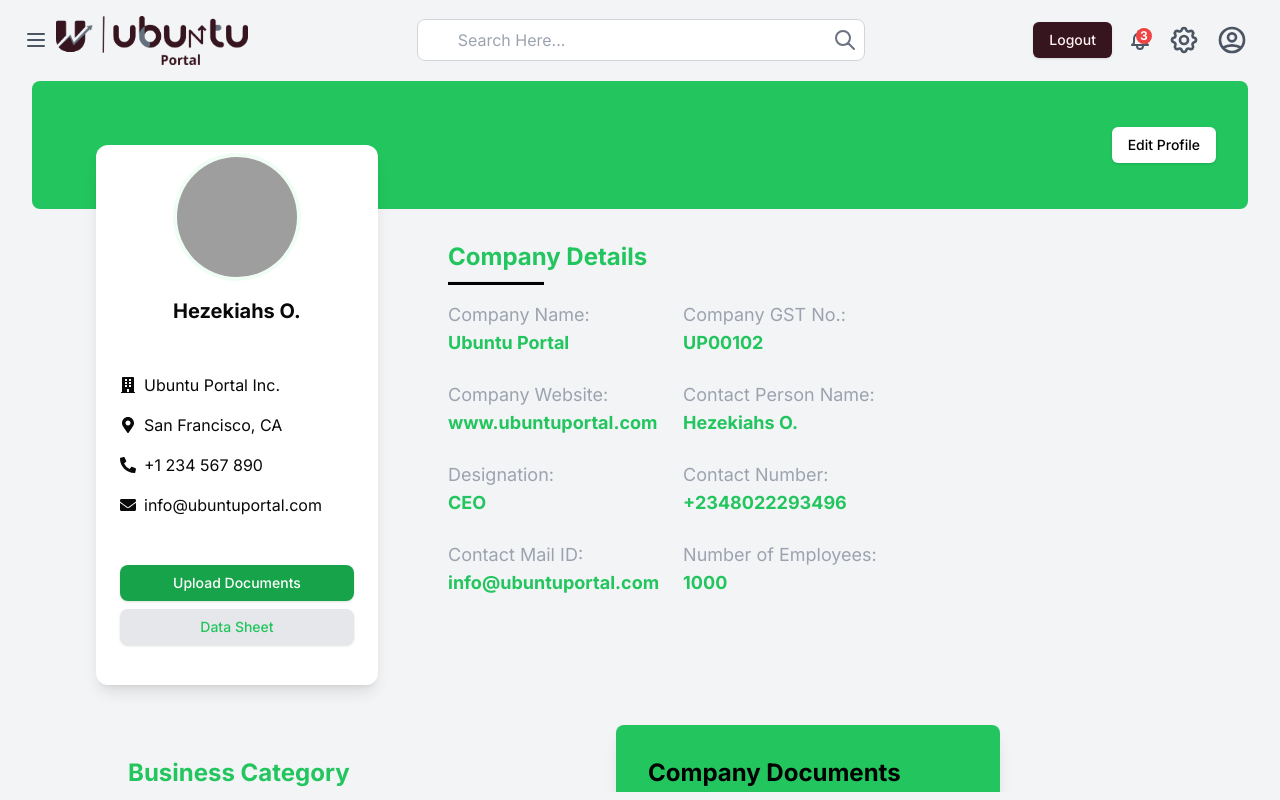
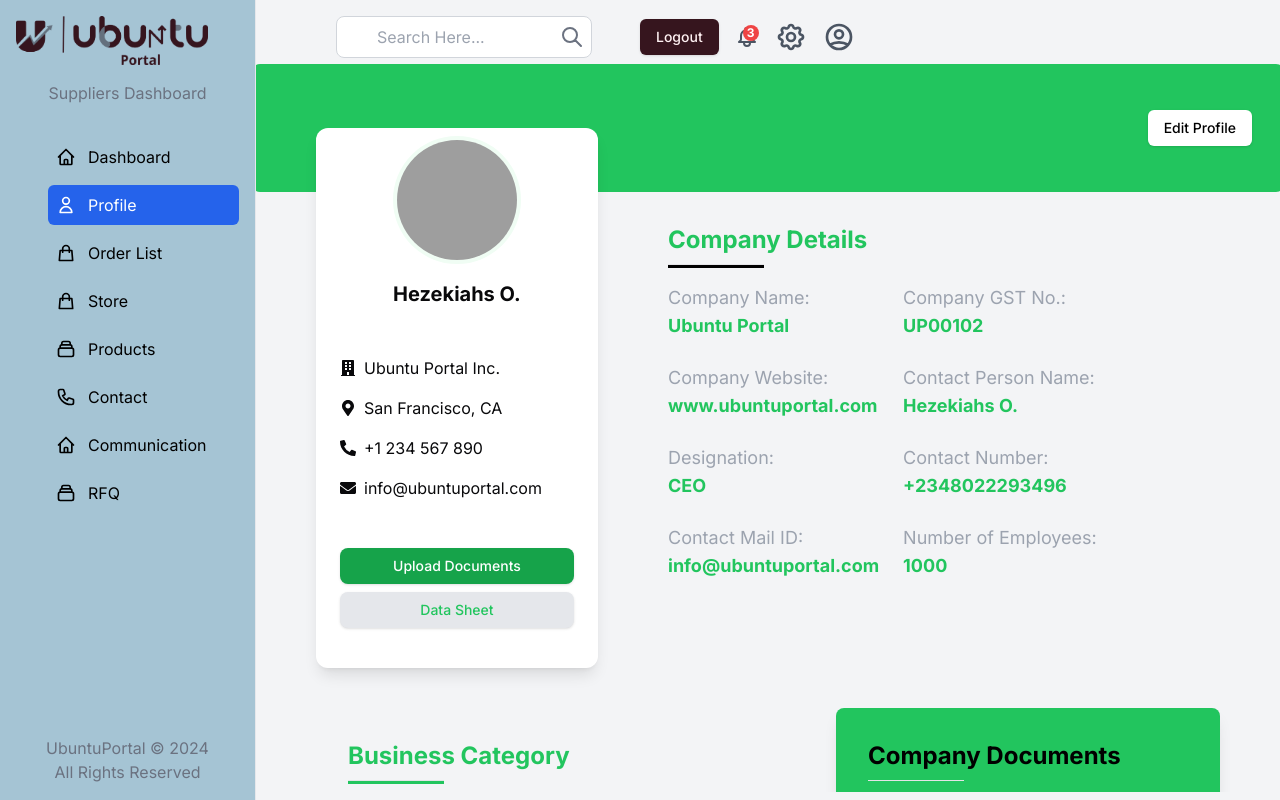
Before and after one commit to ubuntuportal/ubuntu_portal, a Next.js app in the folder ubuntu_portal_frontend/: page /supplier/dashboard/profile in a window 1280 px wide. Built offline with nearby package versions, Linux system fonts and the light colour scheme; grey boxes are pictures that could not be loaded.

Commit message:
fixed sidebar

```diff
--- a/ubuntu_portal_frontend/app/supplier/dashboard/layout.tsx
+++ b/ubuntu_portal_frontend/app/supplier/dashboard/layout.tsx
@@ -13,12 +13,13 @@
   const toggleSidebar = () => setSidebarOpen(!isSidebarOpen);
 
   return (
-    <main className="bg-gray-100">
+    <main className="bg-gray-100 justify-center item-center">
       <div className="h-screen flex">
+        {/* Sidebar should be static on larger screens */}
         <Sidebar isOpen={isSidebarOpen} toggleSidebar={toggleSidebar} />
-        <div className="w-[86%] md:w-[92%] lg:w-[84%] xl:w-[86%] overflow-scroll flex-1 flex-col mb-2">
+        <div className="w-full md:w-[80%] lg:w-[85%] xl:w-[86%] overflow-scroll flex-1 flex-col mb-2">
           <Header toggleSidebar={toggleSidebar} />
-          <section>{children}</section>
+          <section className="mt-8 p-4">{children}</section>
         </div>
       </div>
     </main>
--- a/ubuntu_portal_frontend/app/supplier/dashboard/profile/page.tsx
+++ b/ubuntu_portal_frontend/app/supplier/dashboard/profile/page.tsx
@@ -8,6 +8,7 @@
 
 function Profile() {
   return (
+    <div className="flex flex-col items-center justify-center min-h-screen p-4 bg-transparent">
       <div className="relative">
         {/* Green background section */}
         <div className="bg-green-500 rounded-lg max-w-full mx-8 p-8 h-32 flex justify-end items-center relative">
@@ -30,6 +31,7 @@
           <BusinessCategory /> <CompanyDocuments />
         </div>
       </div>
+    </div>
   );
 }
 
--- a/ubuntu_portal_frontend/components/supplier/Dashboard/Layouts/Header.tsx
+++ b/ubuntu_portal_frontend/components/supplier/Dashboard/Layouts/Header.tsx
@@ -1,7 +1,7 @@
-import React from "react";
+import React, { useEffect, useState } from "react";
 import Link from "next/link";
-import { MenuIcon } from "@heroicons/react/outline"; // Import the menu icon
-import LogoutButton from "../../../LogoutButton";
+import { MenuIcon } from "@heroicons/react/outline";
+import LogoutButton from "../../../LogoutButton"; // Assuming this is a custom component
 import {
   BellIcon,
   CogIcon,
@@ -14,14 +14,38 @@
 }
 
 function Header({ toggleSidebar }: HeaderProps) {
+  const [isScrolled, setIsScrolled] = useState(false);
+
+  // Add scroll effect to change header background on scroll
+  useEffect(() => {
+    const handleScroll = () => {
+      if (window.scrollY > 0) {
+        setIsScrolled(true);
+      } else {
+        setIsScrolled(false);
+      }
+    };
+
+    window.addEventListener("scroll", handleScroll);
+    return () => {
+      window.removeEventListener("scroll", handleScroll);
+    };
+  }, []);
+
   return (
-    <header className="bg-transparent p-4 flex items-center justify-between">
-      <div className="flex items-center justify-between">
-        {/* Toggle Sidebar Button */}
-        <button onClick={toggleSidebar} className=" p-2 text-gray-600">
+    <header
+      className={`mx-4 p-4 flex gap-x-8 items-center justify-center fixed top-0 w-fit z-20 transition-all duration-300 ${
+        isScrolled ? "bg-white shadow-md" : "bg-transparent"
+      }`}
+    >
+      <div className="flex items-center">
+        {/* Toggle Sidebar Button (Hamburger) - hidden on desktop */}
+        <button onClick={toggleSidebar} className="p-2 text-gray-600 md:hidden">
           <MenuIcon className="h-6 w-6" />
         </button>
-        <div className="w-48">
+
+        {/* Logo - visible only on mobile */}
+        <div className="w-48 md:hidden">
           <Link href="/supplier/dashboard">
             <img src="/Logo_complete.png" alt="Ubuntu Portal" />
           </Link>
@@ -29,10 +53,10 @@
       </div>
 
       {/* Search Bar */}
-      <div className="flex items-center w-full max-w-md mx-4">
+      <div className="flex items-center w-full max-w-64 mx-4">
         <div className="relative flex items-center w-full">
           <button className="absolute right-2">
-            <SearchIcon className=" h-auto w-6 text-gray-500" />
+            <SearchIcon className="h-auto w-6 text-gray-500" />
           </button>
           <input
             type="text"
@@ -42,8 +66,8 @@
         </div>
       </div>
 
-      {/* User Profile & Notifications */}
-      <div className="flex items-center mr-4 space-x-4">
+      {/* User Profile & Notifications - Ensure visibility */}
+      <div className="flex items-center space-x-4">
         <LogoutButton />
         <button className="relative text-gray-600 hover:text-gray-800">
           <BellIcon className="h-6 w-6" />
--- a/ubuntu_portal_frontend/components/supplier/Dashboard/Layouts/Sidebar.tsx
+++ b/ubuntu_portal_frontend/components/supplier/Dashboard/Layouts/Sidebar.tsx
@@ -1,6 +1,7 @@
 "use client";
 import React from "react";
 import Link from "next/link";
+import { useRouter } from "next/navigation"; // Import useRouter
 import {
   HomeIcon,
   UserIcon,
@@ -15,6 +16,7 @@
 }
 
 export default function Sidebar({ isOpen, toggleSidebar }: SidebarProps) {
+  const router = useRouter();
   const menuItems = [
     { name: "Dashboard", icon: HomeIcon, href: "/supplier/dashboard" },
     { name: "Profile", icon: UserIcon, href: "/supplier/dashboard/profile" },
@@ -38,24 +40,25 @@
     { name: "RFQ", icon: CollectionIcon, href: "/supplier/dashboard/rfq-list" },
   ];
 
+  const isActive = (href: string) => router.pathname === href;
+
   return (
     <div
-      className={
-        `bg-[#A5C4D4] text-black w-64 h-screen p-4 border-r border-gray-200 flex flex-col justify-between fixed z-30 transform ${
-          isOpen ? "translate-x-0" : "-translate-x-full"
-        } transition-transform duration-300 ease-in-out` /* Removed lg:translate-x-0 */
-      }
+      className={`bg-[#A5C4D4] text-black w-64 h-screen p-4 border-r border-gray-200 flex flex-col justify-between fixed z-30 md:static transform ${
+        isOpen ? "translate-x-0" : "-translate-x-full"
+      } md:translate-x-0 transition-transform duration-300 ease-in-out`}
     >
       <div>
         <div className="mb-4 flex justify-between items-center">
           <div>
             <img src="/Logo_complete.png" alt="logo" className="w-48" />
           </div>
-
           {/* Close button inside sidebar */}
-          <button onClick={toggleSidebar} className="p-2 text-gray-600">
-            <span className="sr-only">Close sidebar</span>✖{" "}
-            {/* Or any icon you prefer */}
+          <button
+            onClick={toggleSidebar}
+            className="p-2 text-gray-600 md:hidden"
+          >
+            <span className="sr-only">Close sidebar</span>✖
           </button>
         </div>
         <div className="text-center text-gray-500">Suppliers Dashboard</div>
@@ -64,9 +67,15 @@
             {menuItems.map((item) => (
               <li key={item.name} className="relative">
                 <Link href={item.href} onClick={toggleSidebar}>
-                  <div className="flex items-center ml-8 p-2 rounded-md transition-colors duration-200 relative text-black hover:bg-gray-200">
-                    <item.icon className="h-5 w-5 mr-3 z-10" />
-                    <span className="z-10">{item.name}</span>
+                  <div
+                    className={`flex items-center ml-8 p-2 rounded-md transition-colors duration-200 relative ${
+                      isActive(item.href)
+                        ? "bg-blue-600 text-white"
+                        : "text-black hover:bg-gray-200"
+                    }`}
+                  >
+                    <item.icon className="h-5 w-5 mr-3" />
+                    <span>{item.name}</span>
                   </div>
                 </Link>
               </li>
--- a/ubuntu_portal_frontend/components/supplier/Dashboard/Main/RFQNotification.tsx
+++ b/ubuntu_portal_frontend/components/supplier/Dashboard/Main/RFQNotification.tsx
@@ -42,7 +42,7 @@
     <div className="overflow-x-auto">
       {/* Header Section */}
       <div className="flex justify-between items-center m-4">
-        <h2 className="text-xl font-bold">RFQ Notifications</h2>
+        <h2 className="text-lg font-semibold">RFQ Notifications</h2>
         <a
           href="/rfq-page"
           className="text-amber-600 text-lg hover:underline hover:text-amber-800"
--- a/ubuntu_portal_frontend/components/supplier/Dashboard/Main/ServiceMessages.tsx
+++ b/ubuntu_portal_frontend/components/supplier/Dashboard/Main/ServiceMessages.tsx
@@ -33,10 +33,10 @@
   return (
     <div className="p-4">
       <div className="flex justify-between items-center mb-4">
-        <h2 className="text-xl text-white">Service Messages</h2>
+        <h2 className="text-lg text-white">Service Messages</h2>
         <a
           href="/rfq-page"
-          className="text-white text-lg hover:underline hover:text-amber-800"
+          className="text-white hover:underline hover:text-amber-800"
         >
           View All
         </a>
--- a/ubuntu_portal_frontend/components/supplier/Dashboard/Main/StatsCard.tsx
+++ b/ubuntu_portal_frontend/components/supplier/Dashboard/Main/StatsCard.tsx
@@ -1,10 +1,10 @@
 function StatsCard({ icon, value, label }) {
   return (
-    <div className="rounded-2xl bg-white p-4 flex-1  min-w-[130px]">
+    <div className="rounded-2xl bg-white p-4 flex-1  min-w-[180px]">
       <div className="flex">
         <img src={icon} alt="Order" className="h-12 w-12 my-4 mr-4" />
         <div className="my-4">
-          <h1 className="text-2xl font-bold ">{value}</h1>
+          <h1 className="text-lg font-semibold ">{value}</h1>
           <p className="mt-0 capitalize text-sm font-serif text-gray-500">
             {label}
           </p>
```
Lines whose indentation alone changed are shown as unchanged.
